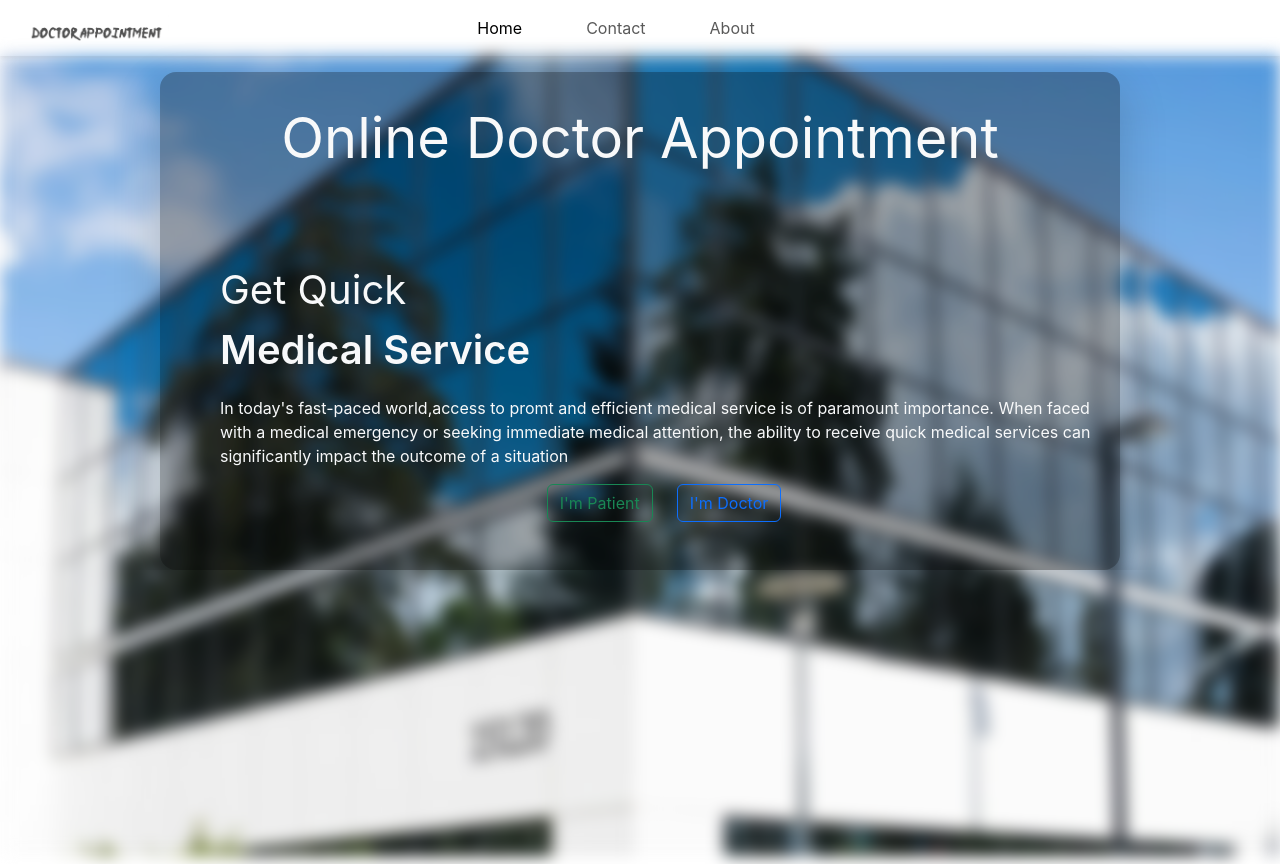
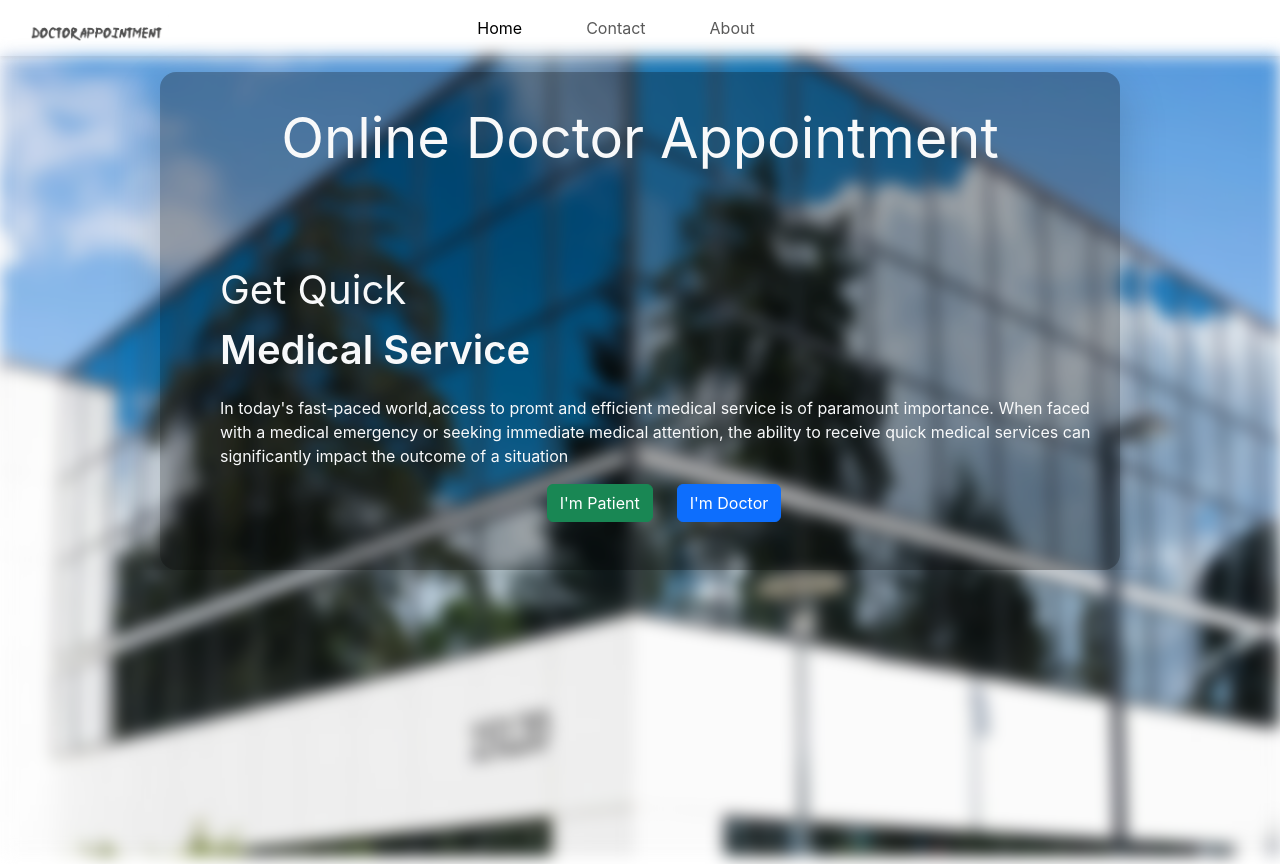
Before and after one commit to Sarthak543/Online-Doctor-Appointment, a React (Create React App) app: page / in a window 1280 px wide. Built offline with nearby package versions, Linux system fonts and the light colour scheme.

Commit message:
button color chnaged

```diff
--- a/src/components/Home.jsx
+++ b/src/components/Home.jsx
@@ -61,7 +61,7 @@ export default function Home() {
         <div className="ms-5 text-center">
           <Link to={"signIn"}>
             <button
-              className="btn btn-outline-success me-4"
+              className="btn btn-success me-4"
               name="patient"
               onClick={signInHandler}
             >
@@ -70,7 +70,7 @@ export default function Home() {
           </Link>
           <Link to={"signIn"}>
             <button
-              className="btn btn-outline-primary"
+              className="btn btn-primary"
               name="Doctor"
               onClick={signInHandler}
             >
```
